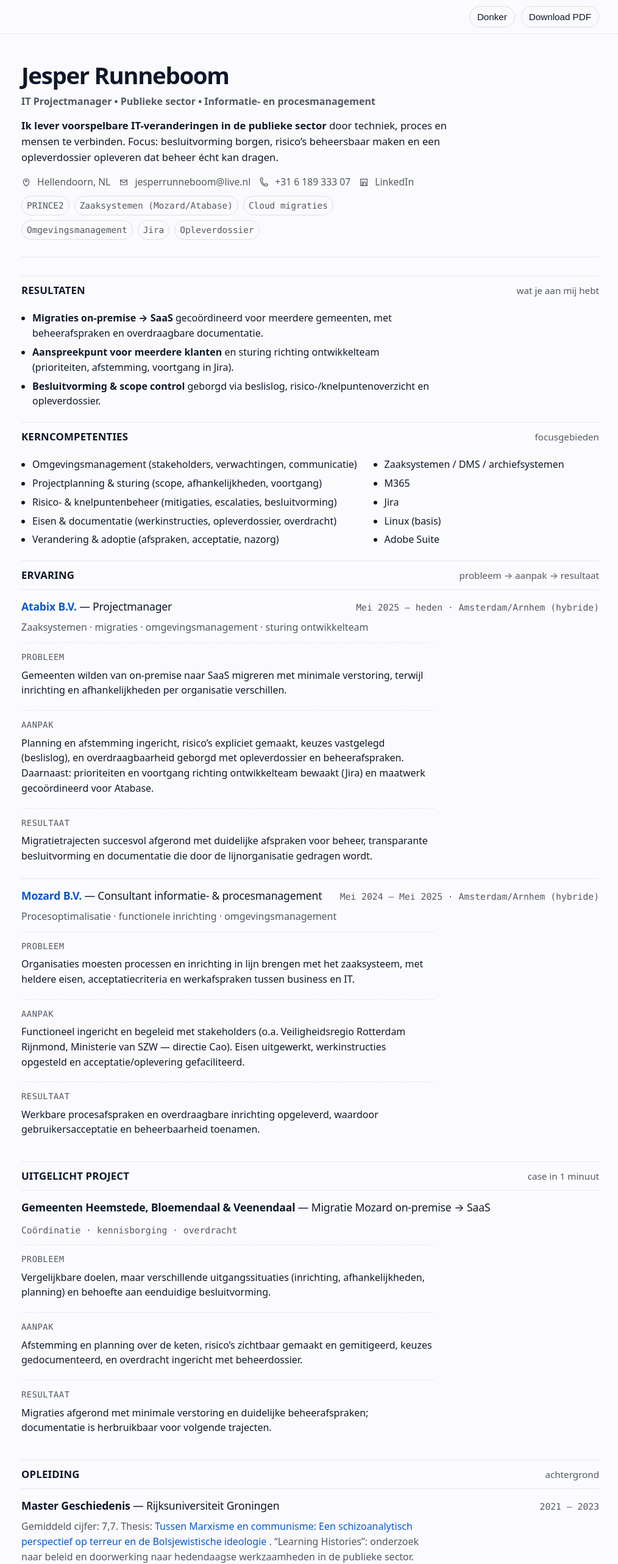
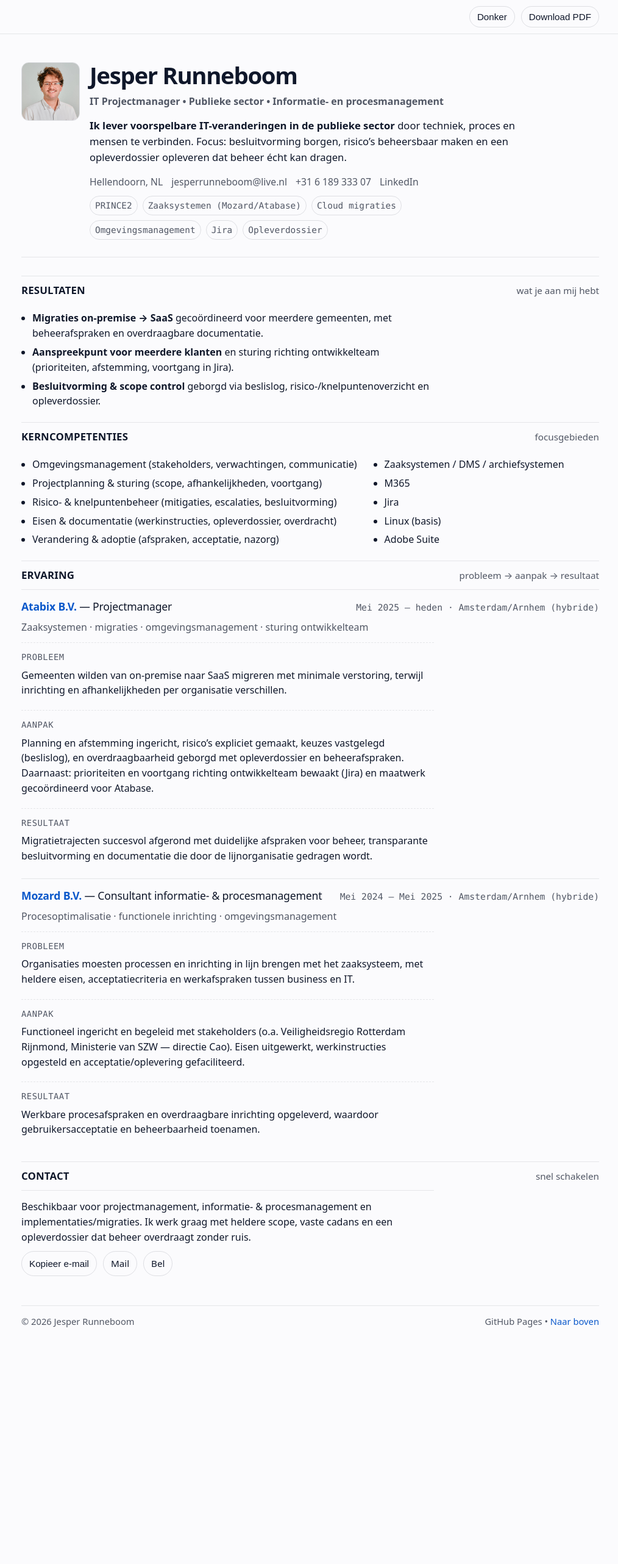
Before and after one commit to JesperRunneboom/jesperrunneboom.github.io, a plain HTML site: page index.html in a window 1280 px wide. Shown: the top 2564 px of the page at 61% size, without its empty margins (131-1145 px from the left). After the commit the page ends 2242 px from the top, so only its background shows below. Drawn offline with Linux system fonts and the light colour scheme.

Commit message:
Update index.html

```diff
--- a/index.html
+++ b/index.html
@@ -93,7 +93,6 @@
       }
       .skipLink:focus { left: 12px; outline: none; box-shadow: var(--ring); }
 
-      /* Minimal topbar */
       .topbarWrap {
         position: sticky;
         top: 0;
@@ -126,17 +125,46 @@
       .btn:active { transform: translateY(0); }
       .btn:focus-visible { outline: none; box-shadow: var(--ring); }
 
-      .icon {
-        width: 16px;
-        height: 16px;
-        vertical-align: -3px;
-        margin-right: 6px;
-        color: currentColor;
+      header { padding: 18px 0 6px; }
+
+      .hero {
+        display: grid;
+        grid-template-columns: auto 1fr;
+        gap: 16px;
+        align-items: start;
       }
 
-      /* Header */
-      header {
-        padding: 18px 0 6px;
+      @media (max-width: 640px) {
+        .hero { grid-template-columns: 1fr; }
+        .avatarWrap { justify-self: start; }
+      }
+
+      .avatarWrap {
+        width: 96px;
+        height: 96px;
+        border-radius: var(--radius);
+        border: 1px solid var(--border);
+        overflow: hidden;
+        position: relative;
+        flex: 0 0 auto;
+      }
+
+      .avatarImg {
+        width: 100%;
+        height: 100%;
+        object-fit: cover;
+        display: block;
+      }
+
+      .avatarFallback {
+        width: 100%;
+        height: 100%;
+        display: grid;
+        place-items: center;
+        font-weight: 900;
+        letter-spacing: -0.04em;
+        font-size: 1.4rem;
+        background: linear-gradient(180deg, rgba(10, 88, 202, 0.12), rgba(10, 88, 202, 0.03));
       }
 
       h1 {
@@ -172,9 +200,24 @@
       .metaRow a:hover { text-decoration-color: currentColor; }
       .metaRow a:focus-visible { outline: none; box-shadow: var(--ring); border-radius: 8px; }
 
+      .tags {
+        display: flex;
+        flex-wrap: wrap;
+        gap: 8px;
+        margin-top: 10px;
+        max-width: var(--measure);
+      }
+      .tag {
+        font-family: var(--mono);
+        font-size: 0.9rem;
+        padding: 4px 8px;
+        border: 1px solid var(--border);
+        border-radius: 999px;
+        color: var(--muted);
+      }
+
       .rule { border-top: 1px solid var(--hairline); margin: 22px 0; }
 
-      /* Section typography */
       section { padding: 8px 0; }
 
       .sectionTitle {
@@ -195,10 +238,7 @@
         font-weight: 800;
       }
 
-      .sectionNote {
-        color: var(--muted);
-        font-size: 0.95rem;
-      }
+      .sectionNote { color: var(--muted); font-size: 0.95rem; }
 
       .twoCol {
         display: grid;
@@ -209,7 +249,6 @@
         .twoCol { grid-template-columns: 1fr; }
       }
 
-      /* Lists and blocks */
       .bullets {
         margin: 10px 0 0;
         padding-left: 18px;
@@ -217,23 +256,6 @@
       }
       .bullets li { margin: 6px 0; }
 
-      .tags {
-        display: flex;
-        flex-wrap: wrap;
-        gap: 8px;
-        margin-top: 10px;
-        max-width: var(--measure);
-      }
-      .tag {
-        font-family: var(--mono);
-        font-size: 0.9rem;
-        padding: 4px 8px;
-        border: 1px solid var(--border);
-        border-radius: 999px;
-        color: var(--muted);
-      }
-
-      /* Experience blocks (editorial) */
       .entry {
         padding: 14px 0;
         border-top: 1px solid var(--hairline);
@@ -253,10 +275,7 @@
         letter-spacing: -0.01em;
       }
 
-      .org {
-        color: var(--fg);
-        font-weight: 800;
-      }
+      .org { color: var(--fg); font-weight: 900; }
 
       .whenWhere {
         font-family: var(--mono);
@@ -294,11 +313,8 @@
         margin-bottom: 6px;
       }
 
-      .parText {
-        margin: 0;
-      }
+      .parText { margin: 0; }
 
-      /* Contact box: minimal */
       .callout {
         padding: 14px 0;
         border-top: 1px solid var(--hairline);
@@ -324,16 +340,13 @@
         flex-wrap: wrap;
       }
 
-      /* Reduced motion */
       @media (prefers-reduced-motion: reduce) {
         html { scroll-behavior: auto; }
         .btn { transition: none !important; }
         .btn:hover { transform: none !important; }
       }
 
-      /* Print: compact, single-column, predictable breaks */
       @page { size: A4; margin: 10mm; }
-
       @media print {
         .topbarWrap, .skipLink { display: none !important; }
         body { background: #fff !important; color: #000 !important; font-size: 11pt; line-height: 1.35; }
@@ -341,12 +354,9 @@
         a[href^="http"]:after { content: " (" attr(href) ")"; font-size: 0.85em; color: #444; }
 
         .container { max-width: 780px; padding: 0 !important; }
-
         .twoCol { grid-template-columns: 1fr !important; gap: 10px !important; }
 
-        .sectionTitle { break-inside: avoid; page-break-inside: avoid; }
         .entry, .callout, footer { break-inside: avoid; page-break-inside: avoid; }
-
         .printBreakBefore { break-before: page; page-break-before: always; }
       }
     </style>
@@ -360,16 +370,10 @@
         "address":{"@type":"PostalAddress","addressLocality":"Hellendoorn","addressCountry":"NL"},
         "email":"mailto:jesperrunneboom@live.nl",
         "url":"https://jesperrunneboom.github.io/",
-        "sameAs":[
-          "https://www.linkedin.com/in/jesper-runneboom-245773b5/"
-        ],
+        "sameAs":[ "https://www.linkedin.com/in/jesper-runneboom-245773b5/" ],
         "knowsLanguage":[ "nl", "en", "de", "es" ],
         "hasCredential":[
-          {
-            "@type":"EducationalOccupationalCredential",
-            "name":"Rijbewijs B",
-            "credentialCategory":"Driving license"
-          }
+          { "@type":"EducationalOccupationalCredential", "name":"Rijbewijs B", "credentialCategory":"Driving license" }
         ]
       }
     </script>
@@ -388,6 +392,22 @@
     <div class="container" id="top">
       <main id="main">
         <header>
+          <div class="hero">
+            <div class="avatarWrap" aria-label="Profielfoto">
+              <img
+                class="avatarImg"
+                id="avatarImg"
+                src="assets/jesper.jpg"
+                alt="Profielfoto van Jesper Runneboom"
+                width="96"
+                height="96"
+                loading="eager"
+                decoding="async"
+              />
+              <div class="avatarFallback" id="avatarFallback" aria-hidden="true" style="display:none;">JR</div>
+            </div>
+
+            <div>
               <h1>Jesper Runneboom</h1>
               <p class="subtitle">IT Projectmanager • Publieke sector • Informatie- en procesmanagement</p>
 
@@ -397,39 +417,10 @@
               </p>
 
               <div class="metaRow" aria-label="Contactgegevens">
-            <span>
-              <svg class="icon" viewBox="0 0 24 24" fill="none" aria-hidden="true">
-                <path d="M12 21s7-4.5 7-11a7 7 0 1 0-14 0c0 6.5 7 11 7 11Z" stroke="currentColor" stroke-width="1.8"/>
-                <path d="M12 10.5a2 2 0 1 0 0-4 2 2 0 0 0 0 4Z" stroke="currentColor" stroke-width="1.8"/>
-              </svg>
-              Hellendoorn, NL
-            </span>
-            <span>
-              <svg class="icon" viewBox="0 0 24 24" fill="none" aria-hidden="true">
-                <path d="M4 6h16v12H4V6Z" stroke="currentColor" stroke-width="1.8"/>
-                <path d="m4 7 8 6 8-6" stroke="currentColor" stroke-width="1.8"/>
-              </svg>
-              <a href="mailto:jesperrunneboom@live.nl" id="emailLink">jesperrunneboom@live.nl</a>
-            </span>
-            <span>
-              <svg class="icon" viewBox="0 0 24 24" fill="none" aria-hidden="true">
-                <path
-                  d="M8.5 11.5c1.3 2.4 3.6 4.7 6 6l2-2c.3-.3.8-.4 1.2-.3l3.1 1c.6.2.9.8.8 1.4-.4 2.1-2.2 3.7-4.4 3.7C10.6 21 3 13.4 3 4.8 3 2.6 4.6.8 6.7.4c.6-.1 1.2.2 1.4.8l1 3.1c.1.4 0 .9-.3 1.2l-2 2Z"
-                  stroke="currentColor"
-                  stroke-width="1.8"
-                />
-              </svg>
-              <a href="tel:+31618933307">+31 6 189 333 07</a>
-            </span>
-            <span>
-              <svg class="icon" viewBox="0 0 24 24" fill="none" aria-hidden="true">
-                <path d="M4 4h16v16H4V4Z" stroke="currentColor" stroke-width="1.8"/>
-                <path d="M8 11v8M8 8v.5" stroke="currentColor" stroke-width="1.8" stroke-linecap="round"/>
-                <path d="M11 11v8" stroke="currentColor" stroke-width="1.8"/>
-                <path d="M11 14c0-1.7 1.3-3 3-3s3 1.3 3 3v5" stroke="currentColor" stroke-width="1.8"/>
-              </svg>
-              <a href="https://www.linkedin.com/in/jesper-runneboom-245773b5/" rel="me noopener">LinkedIn</a>
-            </span>
+                <span>Hellendoorn, NL</span>
+                <span><a href="mailto:jesperrunneboom@live.nl" id="emailLink">jesperrunneboom@live.nl</a></span>
+                <span><a href="tel:+31618933307">+31 6 189 333 07</a></span>
+                <span><a href="https://www.linkedin.com/in/jesper-runneboom-245773b5/" rel="me noopener">LinkedIn</a></span>
               </div>
 
               <div class="tags" aria-label="Snelle samenvatting">
@@ -439,6 +430,8 @@
                 <span class="tag">Omgevingsmanagement</span>
                 <span class="tag">Jira</span>
                 <span class="tag">Opleverdossier</span>
+              </div>
+            </div>
           </div>
         </header>
 
@@ -562,90 +555,6 @@
           </article>
         </section>
 
-        <section class="printBreakBefore" aria-labelledby="project">
-          <div class="sectionTitle">
-            <h2 id="project">Uitgelicht project</h2>
-            <span class="sectionNote">case in 1 minuut</span>
-          </div>
-
-          <article class="entry" style="border-top: 1px solid var(--hairline); padding-top: 14px;">
-            <div class="entryHead">
-              <p class="role">
-                <span class="org">Gemeenten Heemstede, Bloemendaal & Veenendaal</span> — Migratie Mozard on-premise → SaaS
-              </p>
-              <span class="whenWhere">Coördinatie · kennisborging · overdracht</span>
-            </div>
-
-            <div class="par" aria-label="Probleem aanpak resultaat">
-              <div class="parBlock">
-                <span class="parLabel">Probleem</span>
-                <p class="parText">
-                  Vergelijkbare doelen, maar verschillende uitgangssituaties (inrichting, afhankelijkheden, planning) en behoefte aan eenduidige besluitvorming.
-                </p>
-              </div>
-
-              <div class="parBlock">
-                <span class="parLabel">Aanpak</span>
-                <p class="parText">
-                  Afstemming en planning over de keten, risico’s zichtbaar gemaakt en gemitigeerd, keuzes gedocumenteerd, en overdracht ingericht met beheerdossier.
-                </p>
-              </div>
-
-              <div class="parBlock">
-                <span class="parLabel">Resultaat</span>
-                <p class="parText">
-                  Migraties afgerond met minimale verstoring en duidelijke beheerafspraken; documentatie is herbruikbaar voor volgende trajecten.
-                </p>
-              </div>
-            </div>
-          </article>
-        </section>
-
-        <section class="printBreakBefore" aria-labelledby="education">
-          <div class="sectionTitle">
-            <h2 id="education">Opleiding</h2>
-            <span class="sectionNote">achtergrond</span>
-          </div>
-
-          <div class="entry">
-            <div class="entryHead">
-              <p class="role"><span class="org">Master Geschiedenis</span> — Rijksuniversiteit Groningen</p>
-              <span class="whenWhere">2021 – 2023</span>
-            </div>
-            <p class="context">
-              Gemiddeld cijfer: 7,7. Thesis:
-              <a href="https://arts.studenttheses.ub.rug.nl/33691/" rel="noopener">
-                Tussen Marxisme en communisme: Een schizoanalytisch perspectief op terreur en de Bolsjewistische ideologie
-              </a>.
-              “Learning Histories”: onderzoek naar beleid en doorwerking naar hedendaagse werkzaamheden in de publieke sector.
-            </p>
-          </div>
-
-          <div class="entry">
-            <div class="entryHead">
-              <p class="role"><span class="org">Bachelor Geschiedenis</span> — Rijksuniversiteit Groningen</p>
-              <span class="whenWhere">2017 – 2021</span>
-            </div>
-            <p class="context">Gemiddeld cijfer: 6,9. Thesis over Sovjetcommunisme en staatsterreur. Minor: Filosofie.</p>
-          </div>
-
-          <div class="entry">
-            <div class="entryHead">
-              <p class="role"><span class="org">Propedeuse Social Work</span> — Hanzehogeschool Groningen</p>
-              <span class="whenWhere">2016 – 2018</span>
-            </div>
-            <p class="context">Behaald binnen een jaar, met focus op psychologische theorie en gespreksvoering.</p>
-          </div>
-
-          <div class="entry">
-            <div class="entryHead">
-              <p class="role"><span class="org">MBO Grafisch Ontwerpen</span> — Deltion College (Zwolle)</p>
-              <span class="whenWhere">2012 – 2016</span>
-            </div>
-            <p class="context">Vierjarige opleiding met drie stageperiodes in de reclamesector.</p>
-          </div>
-        </section>
-
         <section aria-labelledby="contact">
           <div class="sectionTitle">
             <h2 id="contact">Contact</h2>
@@ -721,8 +630,47 @@
         window.print();
       }
 
+      function initAvatar() {
+        const img = document.getElementById("avatarImg");
+        const fallback = document.getElementById("avatarFallback");
+        if (!img || !fallback) return;
+
+        const candidates = [
+          // Works on GitHub Pages when assets/ is alongside index.html
+          new URL("assets/jesper.jpg", document.baseURI).toString(),
+          // Fallback if assets path is broken in a preview environment
+          "https://raw.githubusercontent.com/JesperRunneboom/jesperrunneboom.github.io/main/assets/jesper.jpg",
+        ];
+
+        let idx = 0;
+
+        const showFallback = () => {
+          img.style.display = "none";
+          fallback.style.display = "grid";
+          fallback.setAttribute("aria-hidden", "false");
+        };
+
+        const tryNext = () => {
+          idx += 1;
+          if (idx >= candidates.length) {
+            showFallback();
+            return;
+          }
+          img.src = candidates[idx];
+        };
+
+        img.addEventListener("error", tryNext);
+
+        // Ensure first candidate is set (avoid accidental blob URLs)
+        img.src = candidates[0];
+
+        // If browser already decided it's broken quickly:
+        if (img.complete && img.naturalWidth === 0) tryNext();
+      }
+
       applyTheme(getPreferredTheme());
       syncThemeBtn();
+      initAvatar();
 
       document.getElementById("themeBtn")?.addEventListener("click", () => {
         toggleTheme();
```
Lines whose indentation alone changed are shown as unchanged.
